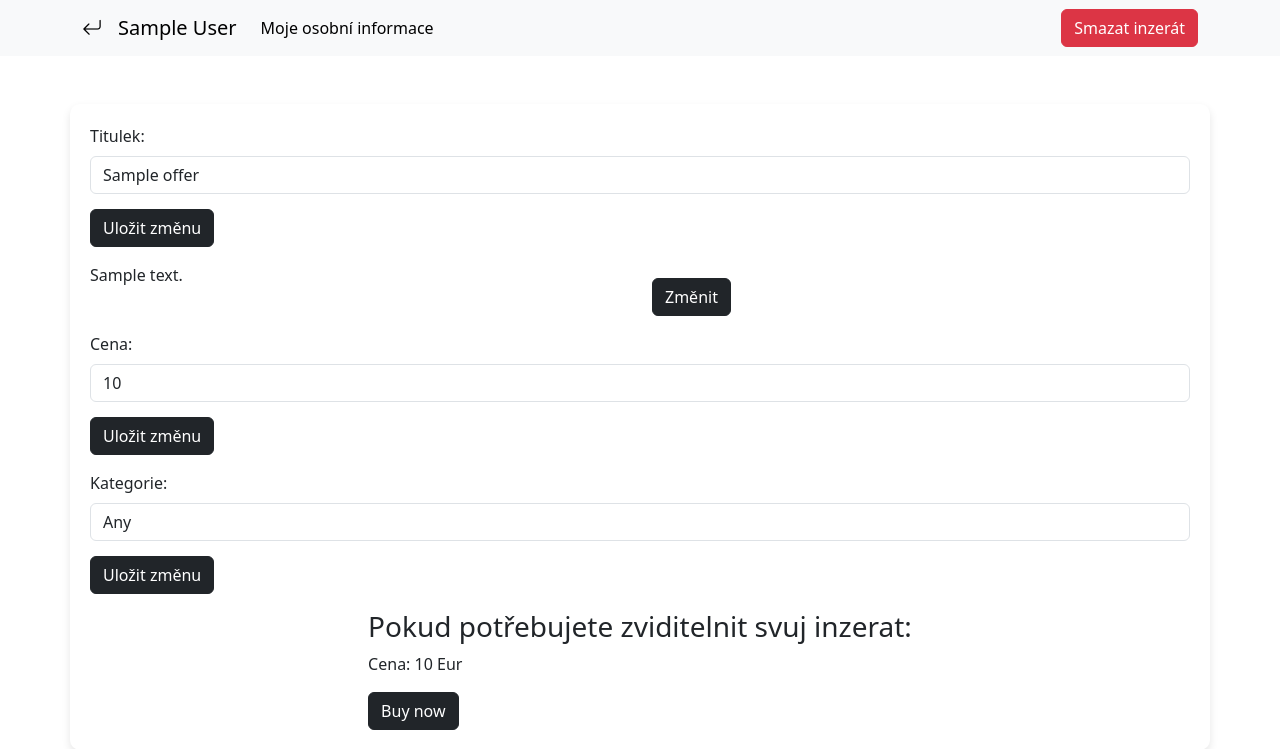
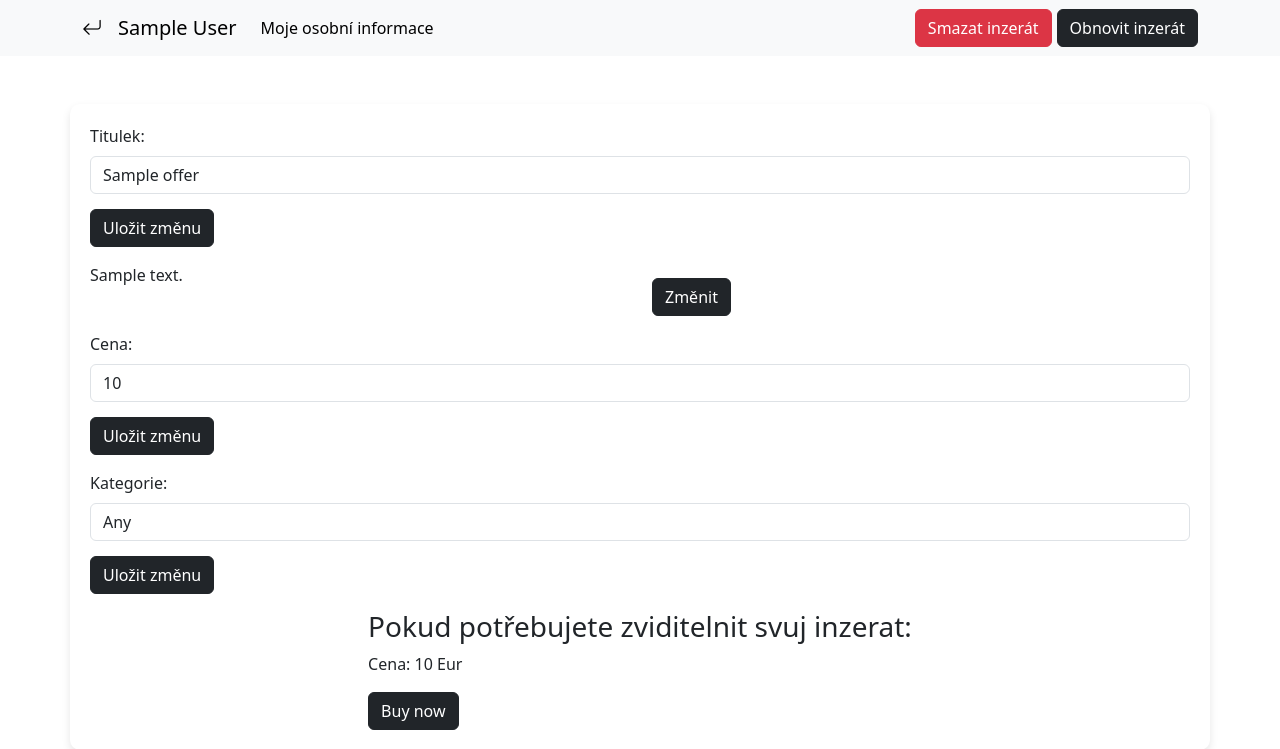
Before and after one commit to gyarab/2023-3e-Bazar, a Django app: page /profilepage/edit_offer/1/ in a window 1280 px wide. Shown: the top 749 px of the page. Run offline with Django 4.2, Linux system fonts and the light colour scheme; a user stored in the database is signed in; tables that the repository leaves empty hold one stand-in row (values such as "Sample post"); parts of the project's set-up code (start-up, migrations or seed data) failed here and were passed over; some libraries are stand-ins or nearby versions.

Commit message:
07_04_24_1

```diff
--- a/profilepage/templates/profilepage/your_order_detail.html
+++ b/profilepage/templates/profilepage/your_order_detail.html
@@ -2,6 +2,7 @@
 
 <!DOCTYPE html>
 <html lang="en">
+
 <head>
   <meta charset="UTF-8">
   <meta name="viewport" content="width=device-width, initial-scale=1.0">
@@ -22,7 +23,8 @@
       box-shadow: 0 4px 8px rgba(0, 0, 0, 0.1);
       max-width: 500px;
     }
-        .offer_box{
+
+    .offer_box {
       background-color: #ffffff;
       padding: 20px;
       border-radius: 10px;
@@ -30,6 +32,7 @@
     }
   </style>
 </head>
+
 <body class="p-0 m-0 border-0 bd-example m-0 border-0" style="background-color: {{ att.theme }};">
   {% if att.theme == 'black' %}
   <nav class="navbar navbar-dark bg-dark navbar-expand-lg">
@@ -41,15 +44,8 @@
           <i class="bi bi-arrow-return-left"></i>
         </a>
         <a class="navbar-brand" href="#">{{ request.user.first_name }} {{ request.user.last_name }}</a>
-      <button
-        class="navbar-toggler"
-        type="button"
-        data-bs-toggle="collapse"
-        data-bs-target="#navbarSupportedContent"
-        aria-controls="navbarSupportedContent"
-        aria-expanded="false"
-        aria-label="Toggle navigation"
-      >
+        <button class="navbar-toggler" type="button" data-bs-toggle="collapse" data-bs-target="#navbarSupportedContent"
+          aria-controls="navbarSupportedContent" aria-expanded="false" aria-label="Toggle navigation">
           <span class="navbar-toggler-icon"></span>
         </button>
         <div class="collapse navbar-collapse" id="navbarSupportedContent">
@@ -64,6 +60,21 @@
             Smazat inzerát
           </button>
         </a>
+        {% if offer.expired %}
+        {% if att.theme == 'black' %}
+        <a href="{% url 'refresh' offer_id %}" style="margin-left: 5px;">
+          <button class="btn btn-light">
+            Obnovit inzerát
+          </button>
+        </a>
+        {% else %}
+        <a href="{% url 'refresh' offer_id %}" style="margin-left: 5px;">
+          <button class="btn btn-dark">
+            Obnovit inzerát
+          </button>
+        </a>
+        {% endif %}
+        {% endif %}
       </div>
     </nav>
 
@@ -131,4 +142,5 @@
       }
     </script>
 </body>
+
 </html>
--- a/profilepage/views.py
+++ b/profilepage/views.py
@@ -139,7 +139,7 @@ def offers(request):
     context = {
         "form": form,
         "att": att,
-        "orders": offers,
+        "offers": offers,
         "show": show_form,
     }
     return render(request, "profilepage/user_offers.html", context)
@@ -229,7 +229,7 @@ def confirmed(request, payment_id):
 def cancel(request, offer_id):
     return render(request, "profilepage/payment_canceled.html")
 
-
+@login_required
 def payment_redirect(request, offer_id):
     id = uuid.uuid4()
     payment.objects.create(
```
Also changed, not shown: profilepage/templates/profilepage/user_offers.html (+9 -6 lines). Lines whose indentation alone changed are shown as unchanged.
